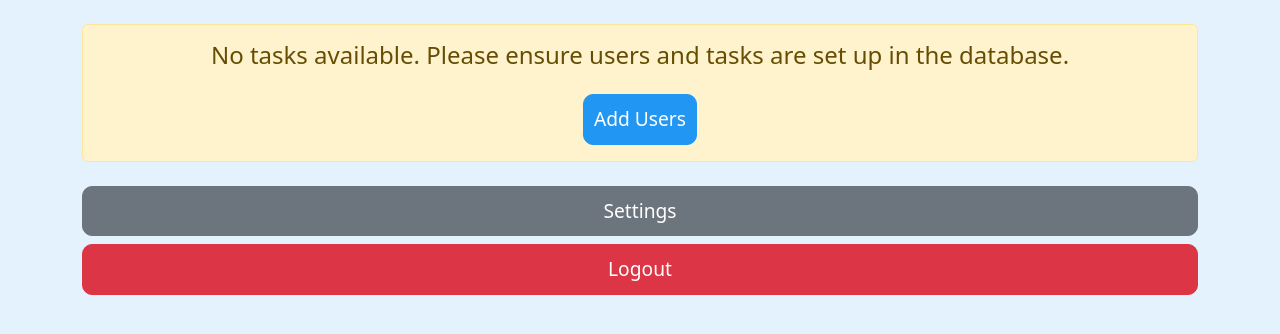
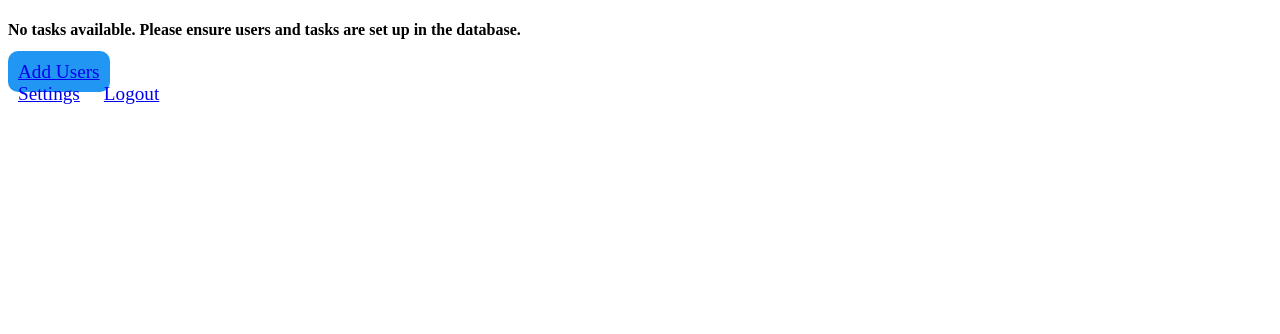
Before and after one commit to nash34/tasks-app, a Flask app: page /home in a window 1280 px wide. Shown: the top 334 px of the page. Run offline with Flask 3, Linux system fonts and the light colour scheme; the visitor is signed in with stand-in values (Sample User, id 1); data that the repository does not hold is empty.

Commit message:
Update base.html

```diff
--- a/home-app-v1/templates/base.html
+++ b/home-app-v1/templates/base.html
@@ -4,22 +4,22 @@
     <meta charset="UTF-8">
     <meta name="viewport" content="width=device-width, initial-scale=1.0">
     <title>HOME App</title>
-    <link href="https://cdn.jsdelivr.net/npm/bootstrap@5.3.0/dist/css/bootstrap.min.css" rel="stylesheet">
     <link rel="stylesheet" href="{{ url_for('static', filename='style.css') }}">
-    <script src="https://code.jquery.com/jquery-3.6.0.min.js"></script>
     <script src="{{ url_for('static', filename='script.js') }}"></script>
 </head>
-<body class="bg-light-blue">
-    <div class="container py-4">
+<body>
     {% with messages = get_flashed_messages() %}
     {% if messages %}
-                <div class="alert alert-info">
+    <div class="alert">
         {{ messages[0] }}
     </div>
     {% endif %}
     {% endwith %}
     {% block content %}{% endblock %}
+
+    <!-- Loading overlay -->
+    <div id="loading-overlay" class="loading-overlay">
+        <div class="loader"></div>
     </div>
-    <script src="https://cdn.jsdelivr.net/npm/bootstrap@5.3.0/dist/js/bootstrap.bundle.min.js"></script>
 </body>
 </html>
```
Lines whose indentation alone changed are shown as unchanged.
